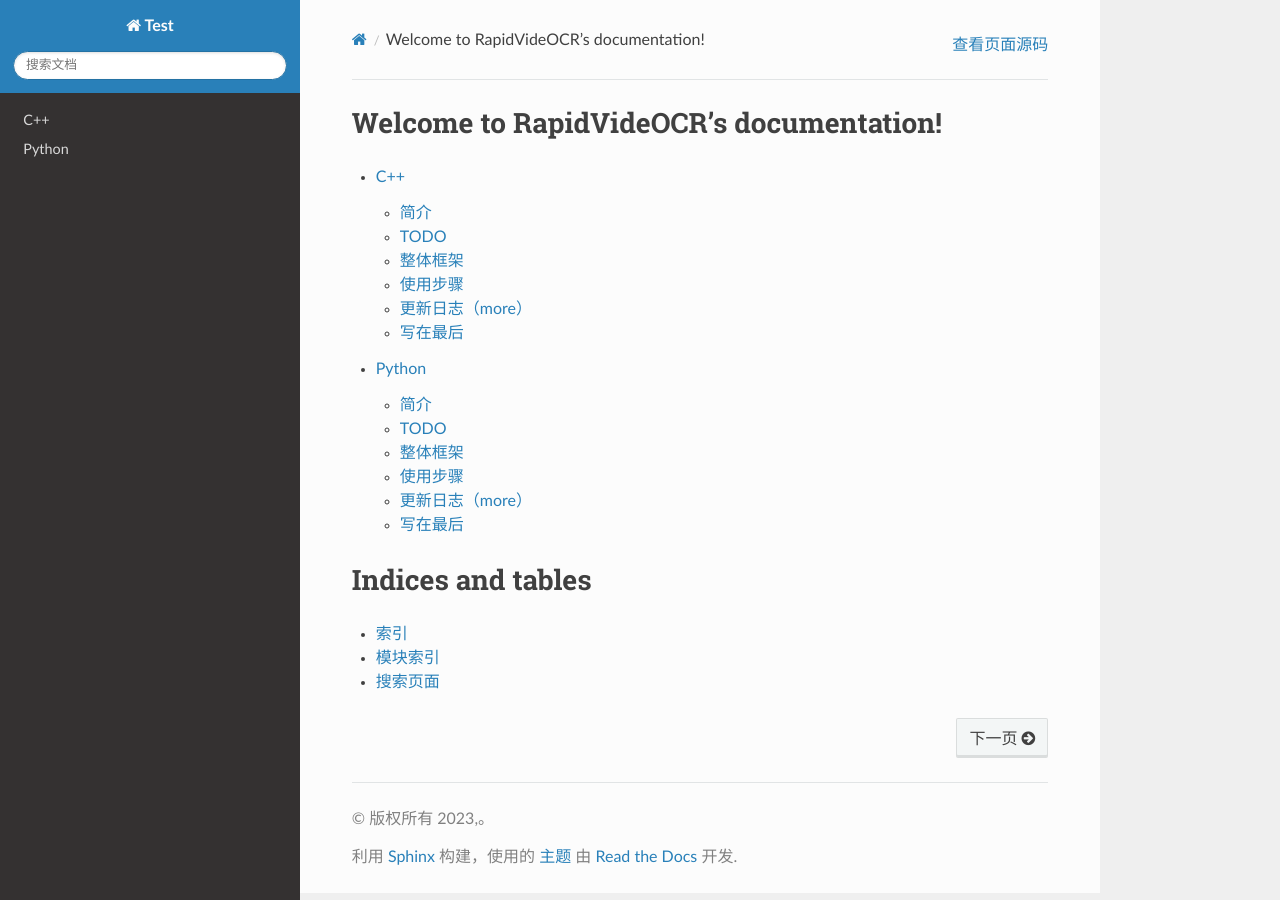
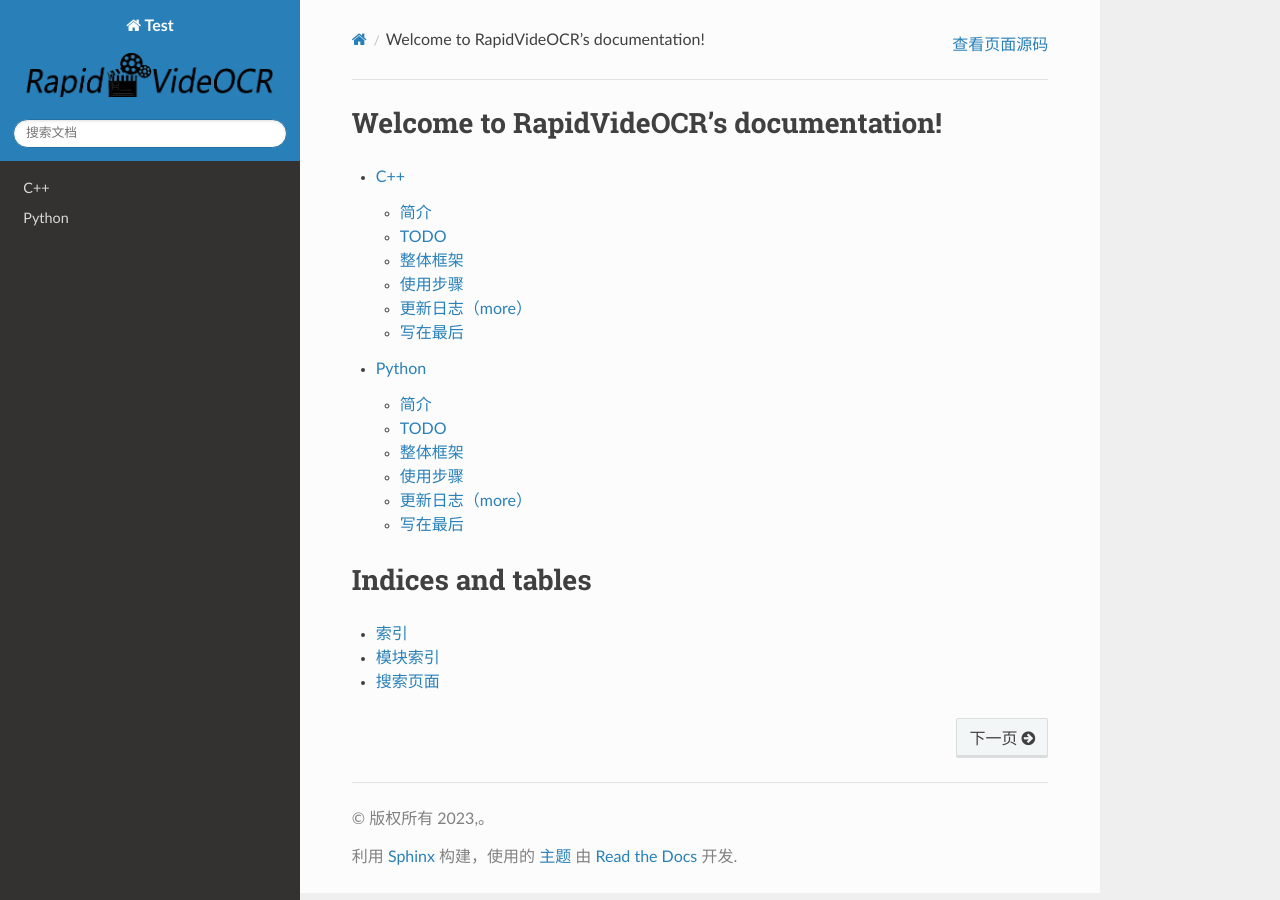
Before and after one commit to SWHL/TestRTD, a Sphinx documentation site: the page built from source/index.rst, in a window 1280 px wide. Built offline with Sphinx 7.4.7 and the Read the Docs theme 2.0.0, drawn with Linux system fonts in a browser that asks for light colours.

Commit message:
Add logo

```diff
--- a/source/conf.py
+++ b/source/conf.py
@@ -40,9 +40,7 @@
 
 # -- Options for HTML output -------------------------------------------------
 # https://www.sphinx-doc.org/en/master/usage/configuration.html#options-for-html-output
-
 html_theme = 'sphinx_rtd_theme'
-html_static_path = ['_static']
 html_theme_options = {
     'analytics_anonymize_ip': False,
     'logo_only': False,
@@ -56,3 +54,6 @@
     'includehidden': True,
     'titles_only': False
 }
+
+html_static_path = ['_static']
+html_logo = "./_static/logo.png"
```
Also changed, not shown: source/_static/logo.png (added).
